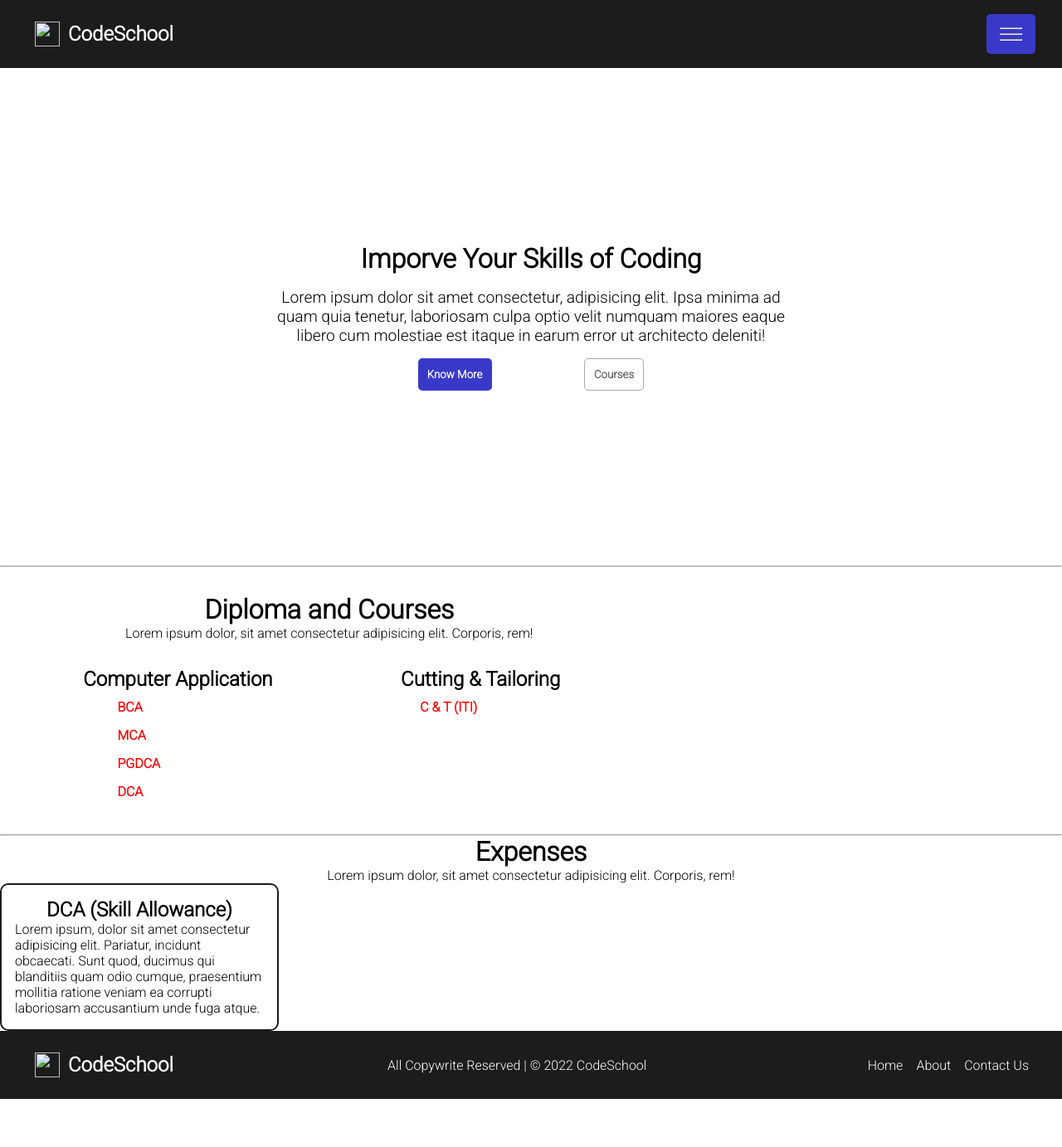
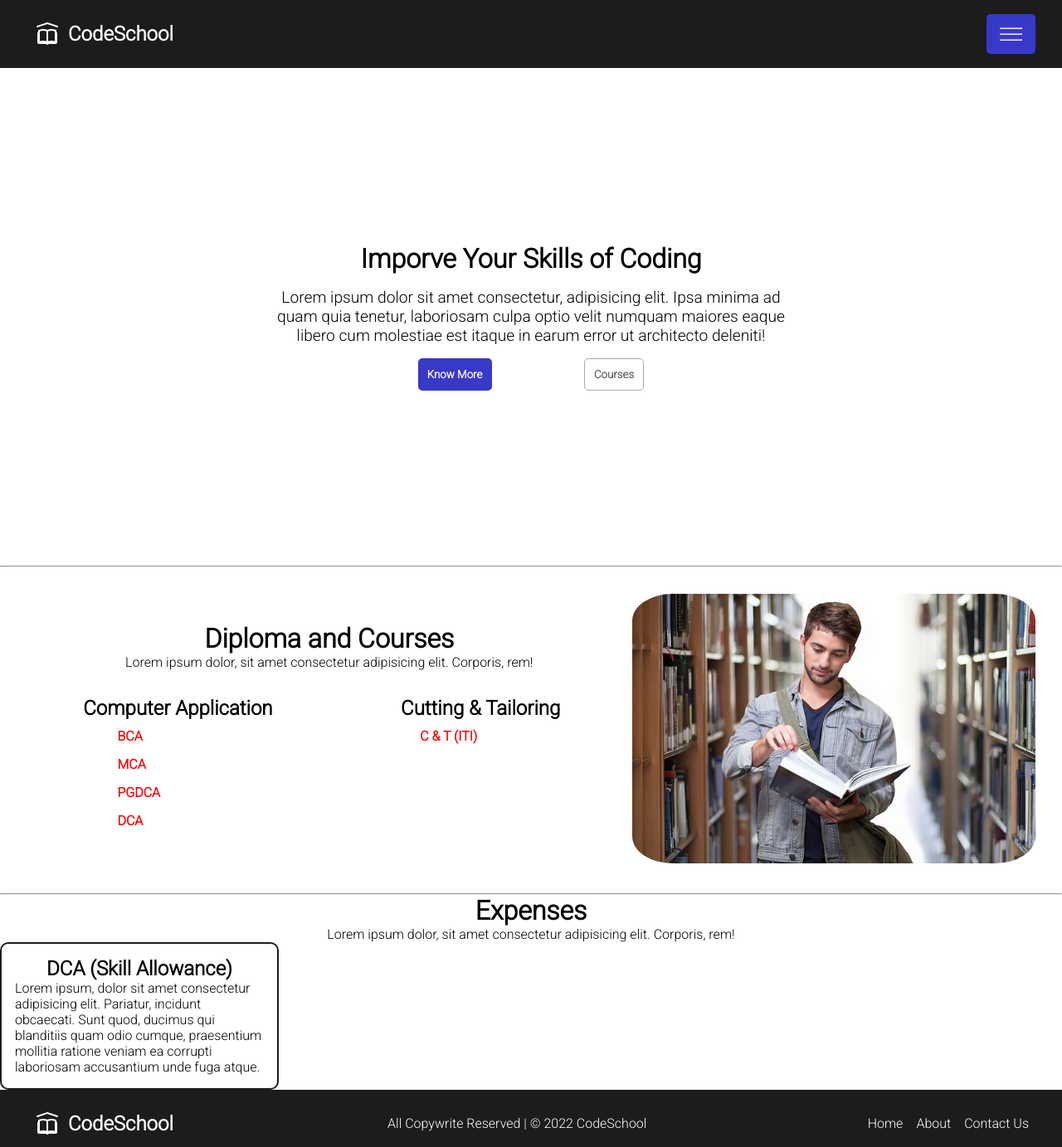
Before and after one commit to DuvenderSandhu/CodeSchool, a plain HTML site: page index.html in a window 1280 px wide. Shown: the whole page at 83% size. Before the commit the page ends 1325 px from the top, so only its background shows below. Drawn offline with Linux system fonts and the light colour scheme; the site is published under a folder, as on GitHub Pages, so addresses that start at the root find nothing.

Commit message:
Initial Commit

```diff
--- a/index.html
+++ b/index.html
@@ -12,7 +12,7 @@
 <body>
     <header>
         <div class="nav flex items-center justify-between">
-    <h2 class="flex items-center text-center"><img class="logo " src="/CodeSchool.png">CodeSchool</h2>
+    <h2 class="flex items-center text-center"><img class="logo " src="CodeSchool.png">CodeSchool</h2>
     <div class="btn-primary primary-hover t-nav">
         <hr>
         <hr>
@@ -66,7 +66,7 @@
                 </div>
             </div>
             <div class="right">
-                <img src="/student.jpg" alt="">
+                <img src="student.jpg" alt="">
             </div>
         </div>
         <hr>
@@ -84,7 +84,7 @@
     </main>
     <footer>
         <div class="footer flex justify-between items-center">
-            <h2 class="flex items-center"><img class="logo " src="/CodeSchool.png">CodeSchool</h2>
+            <h2 class="flex items-center"><img class="logo " src="CodeSchool.png">CodeSchool</h2>
             <div class="copywrite">
                 <p>All Copywrite Reserved | &copy; 2022 CodeSchool</p>
             </div>
```
